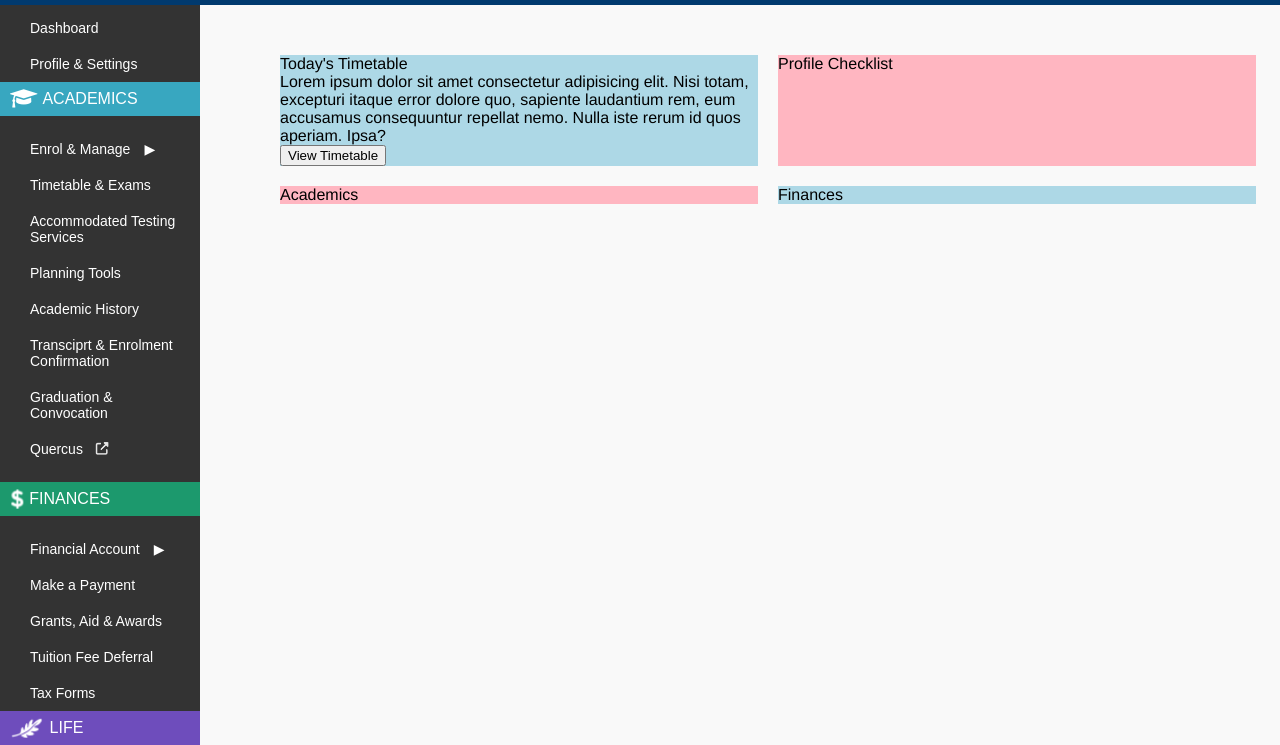
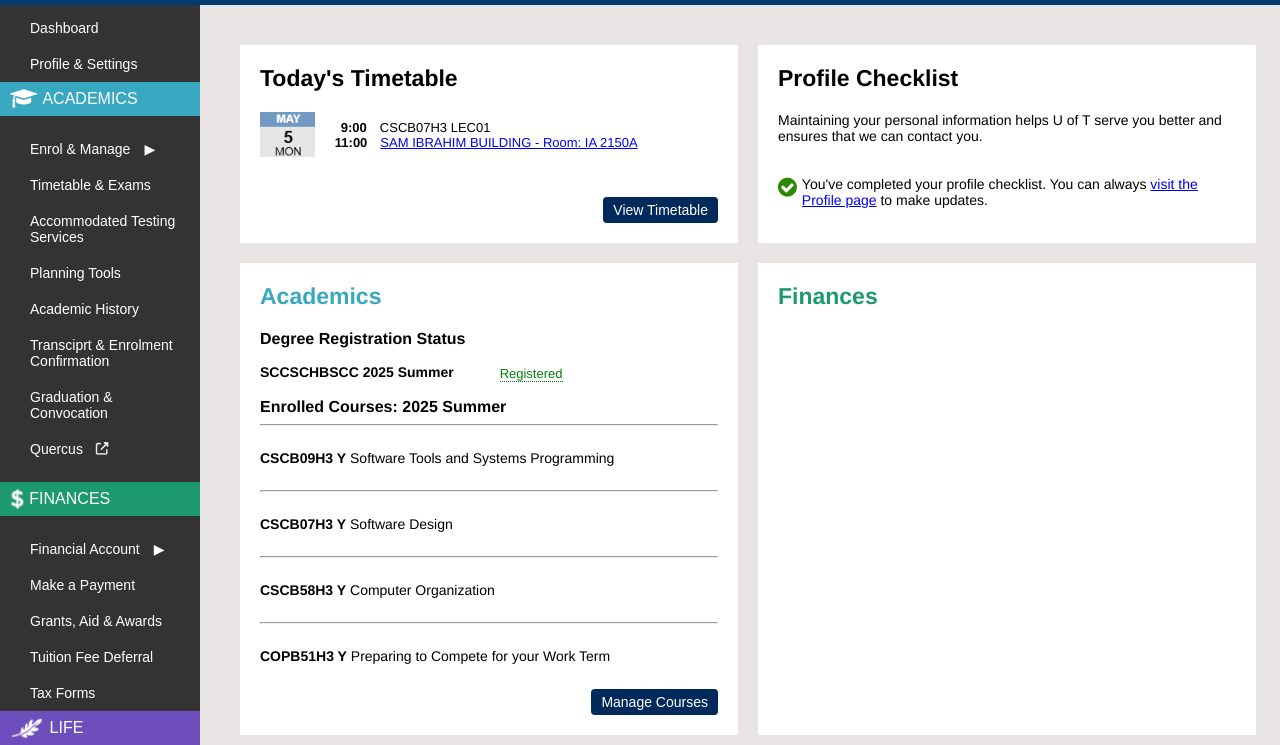
Before and after one commit to AbinashNagendran/uoft-acorn-clone, a plain HTML site: page index.html in a window 1280 px wide. Shown: the part 55-800 px from the top of the page. Drawn offline with Linux system fonts and the light colour scheme.

Commit message:
Added 3/4 boxes in main content

```diff
--- a/index.html
+++ b/index.html
@@ -102,43 +102,76 @@
             <button>Housing</button>
             <button>Family Care</button>
         </div>
-
-
-
-
-
-
-
-
-
-
-
     </nav>
 
 
     <main>
         <div class="main-content">
-            <div class="timetable">
+            <div class="timetable-box">
                 <div class="timetable-title">Today's Timetable</div>
 
-                <div>Lorem ipsum dolor sit amet consectetur adipisicing elit. Nisi totam, excepturi itaque error dolore quo, sapiente laudantium rem, eum accusamus consequuntur repellat nemo. Nulla iste rerum id quos aperiam. Ipsa?</div>
-                <div>
-                    <button>View Timetable</button>
+                <div class="timetable-content">
+                    <img class="calender-icon" src="icons/calender-icon.png" alt="">
+                    <div class="timetable-text">
+                        <p class="class-code"><strong>9:00</strong>&emsp;CSCB07H3 LEC01</p>
+                        <p ><strong>11:00</strong>&emsp;<a href="https://map.utoronto.ca/?id=1809#!ce/48600?m/959718">SAM IBRAHIM BUILDING - Room: IA 2150A</a></p>
+                    </div>
+                </div>
+                <div class="timetable-button-containter">
+                    <button class="view-timetable-button">View Timetable</button>
                 </div>
 
 
             </div>
-            <div class="profile-checklist">
-                <div>Profile Checklist</div>
+            <div class="profile-checklist-box">
+                <div class="profile-checklist-title">Profile Checklist</div>
+                <p class="profile-checklist-top-text">Maintaining your personal information helps U of T serve you better and ensures that we can contact you.</p>
+                &emsp;
+                <div style="display: flex;">
+                    <i style="color: rgb(45, 135, 0); font-size: 22px; " class="fa fa-check-circle"></i>
+                    <p class="profile-checklist-bottom-text">You've completed your profile checklist. You can always <a href="https://acorn.utoronto.ca/sws/#/profileAndSettings">visit the Profile page</a> to make updates.</p>
+                </div>
+            </div>
+            <div class="academics-box">
+                <div class="academics-title">Academics</div>
+                <section class="degree-content" >
+                    <h3 class="academics-subtitle">Degree Registration Status</h3>
+                    <section style="display: flex;">
+                        <p class="program-title"><strong>SCCSCHBSCC 2025 Summer</strong> &emsp;&emsp;&emsp;</p>
+                            <div class="registered-container">
+                                 <span  class="registered-hover-text">Registered</span>
+                                <div class="registered-tooltip" >
+                                    You have made the minimum payment or deferred your fees for this academic session. You are eligible to continue enrolling in courses, if applicable.
+                                </div>
+                            </div>
+                    </section>
 
+                </section>
+                <section class="degree-content">
+                    <h3 class="degree-content-subtitle">Enrolled Courses: 2025 Summer</h3>
+                    <hr style="margin: 0;">
+                    <div class="courses-list">
+                        <p><strong>CSCB09H3 Y</strong> Software Tools and Systems Programming</p>
+                        <hr>
+
+                        <p><strong>CSCB07H3 Y</strong> Software Design</p>
+                        <hr>
+
+                        <p><strong>CSCB58H3 Y</strong> Computer Organization</p>
+                        <hr>
+
+                        <p><strong>COPB51H3 Y</strong> Preparing to Compete for your Work Term</p>
+
+                    </div>
+                    <div class="academics-button-container">
+                        <button class="view-courses-button">Manage Courses</button>
+                    </div>
+
+                </section>
 
             </div>
-            <div class="academics">
-                <div>Academics</div>
-
-            </div>
-            <div class="finances">
-                <div>Finances</div>
+            <div class="finances-box">
+                <div class="finances-title">Finances</div>
             </div>
         </div>
     </main>
--- a/styles/general.css
+++ b/styles/general.css
@@ -1,11 +1,12 @@
 
 
 body {
+
     margin: 0;
-    padding-top: 80px;
-    padding-left: 280px;
+    padding-top: 70px;
+    padding-left: 240px;
     padding-right: 24px;
-    background-color: rgb(249, 249, 249);
+    background-color: rgb(232, 228, 228);
     font-family: "Helvetica Neue", Helvetica, Arial, sans-serif;
     position: relative;
 
--- a/styles/main-body.css
+++ b/styles/main-body.css
@@ -7,15 +7,144 @@
     row-gap: 20px;
 
 }
-.timetable {
-    background-color: lightblue;
+.timetable-box, .profile-checklist-box, .academics-box, .finances-box {
+    background-color: white;
+    padding: 20px;
 }
-.profile-checklist {
-    background-color: lightpink;
+
+
+
+.timetable-title, .profile-checklist-title, .academics-title, .finances-title {
+    font-size: 23px;
+    font-weight: bold;
+    margin-bottom: 20px;
+
 }
-.academics {
-    background-color: lightpink;
+
+.academics-title {
+    color: rgb(56, 167, 192);
 }
-.finances {
-    background-color: lightblue;
+
+.finances-title {
+    color: rgb(28, 153, 109);
 }
+.timetable-content {
+    display: flex;
+    flex-direction: row;
+    align-items: center;
+    margin-bottom: 40px;
+}
+.calender-icon {
+    height: 45px;
+    margin-right: 20px;
+}
+
+.timetable-text {
+    display: flex;
+    flex-direction: column;
+}
+
+.timetable-text p {
+    margin: 0;
+    font-size: 13px;
+}
+
+.class-code {
+    padding-left: 6px;
+}
+
+.view-timetable-button, .view-courses-button{
+    background-color: rgb(0, 42, 92);
+    font-family: "Helvetica Neue",;
+    color: white;
+    border: none;
+    border-radius: 4px;
+    padding: 5px 10px;
+    font-size: 14px;
+    cursor: pointer;
+}
+
+.timetable-button-containter, .academics-button-container {
+    display: flex;
+    justify-content: flex-end;
+}
+
+
+.profile-checklist-top-text, .profile-checklist-bottom-text {
+
+    font-size: 14px
+}
+
+.profile-checklist-bottom-text{
+    display: inline;
+    margin: 0px 0px 0px 5px;
+
+}
+
+.academics-subtitle {
+    font-size: 16px
+}
+.program-title {
+    font-size: 14px;
+    margin: 0;
+}
+
+.registered-container {
+    position: relative;
+    display: inline;
+
+}
+.registered-tooltip {
+    position: absolute;
+    background-color: rgb(0, 0, 0);
+    color: white;
+    padding-left: 8px;
+    padding-right: 8px;
+    padding-top: 8px;
+    padding-bottom: 8px;
+    border-radius: 2px;
+    font-size: 12px;
+    bottom: -100px;
+    opacity: 0;
+    transition: opacity 0.15s ease-in-out;
+    pointer-events: none;
+    width: 200px;
+    padding: 10px;
+}
+
+
+.registered-container:hover .registered-tooltip {
+    opacity: 1;
+}
+
+.registered-hover-text {
+    color: rgb(0, 130, 15);
+    cursor: pointer;
+    font-size: 13px;
+    border-bottom-style: dotted;
+    border-bottom-width: 0.8px;
+
+}
+
+.courses-list {
+    font-size: 14px;
+}
+
+.courses-list hr {
+    margin-top: 10px;
+}
+
+.courses-list p {
+    padding-top: 10px;
+    padding-bottom: 10px;
+}
+
+.degree-content-subtitle {
+    font-size: 16px;
+    margin-bottom: 8px;
+}
+
+.academics-button-container {
+    margin-top: 15px;
+
+}
--- a/styles/sidebar.css
+++ b/styles/sidebar.css
@@ -72,8 +72,6 @@
     background-color: rgb(110, 77, 188);
 }
 
-
-
 .dollar_sign_icon {
     height: 20px;
 
```
Also changed, not shown: icons/calender-icon.png (added), 1 other file.
